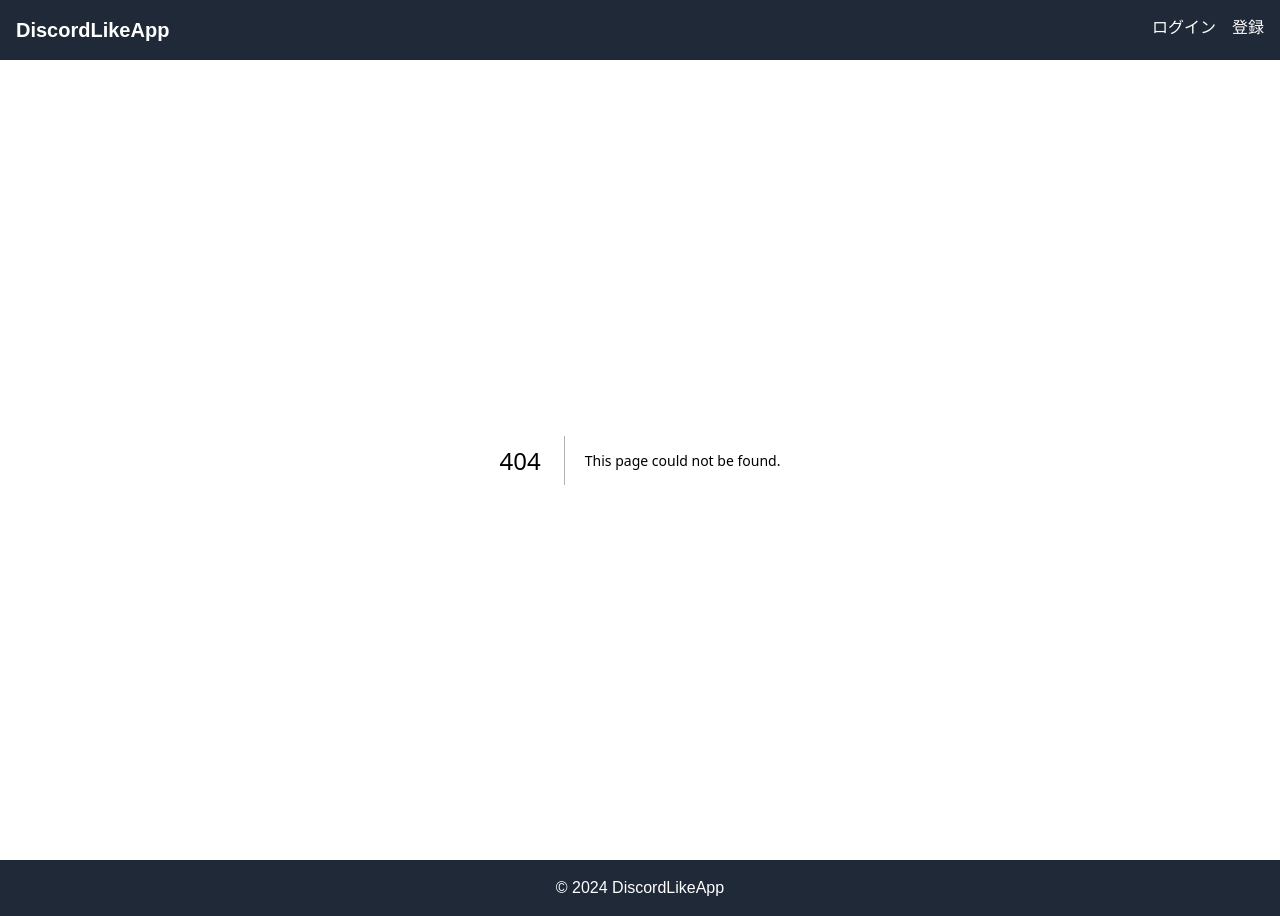
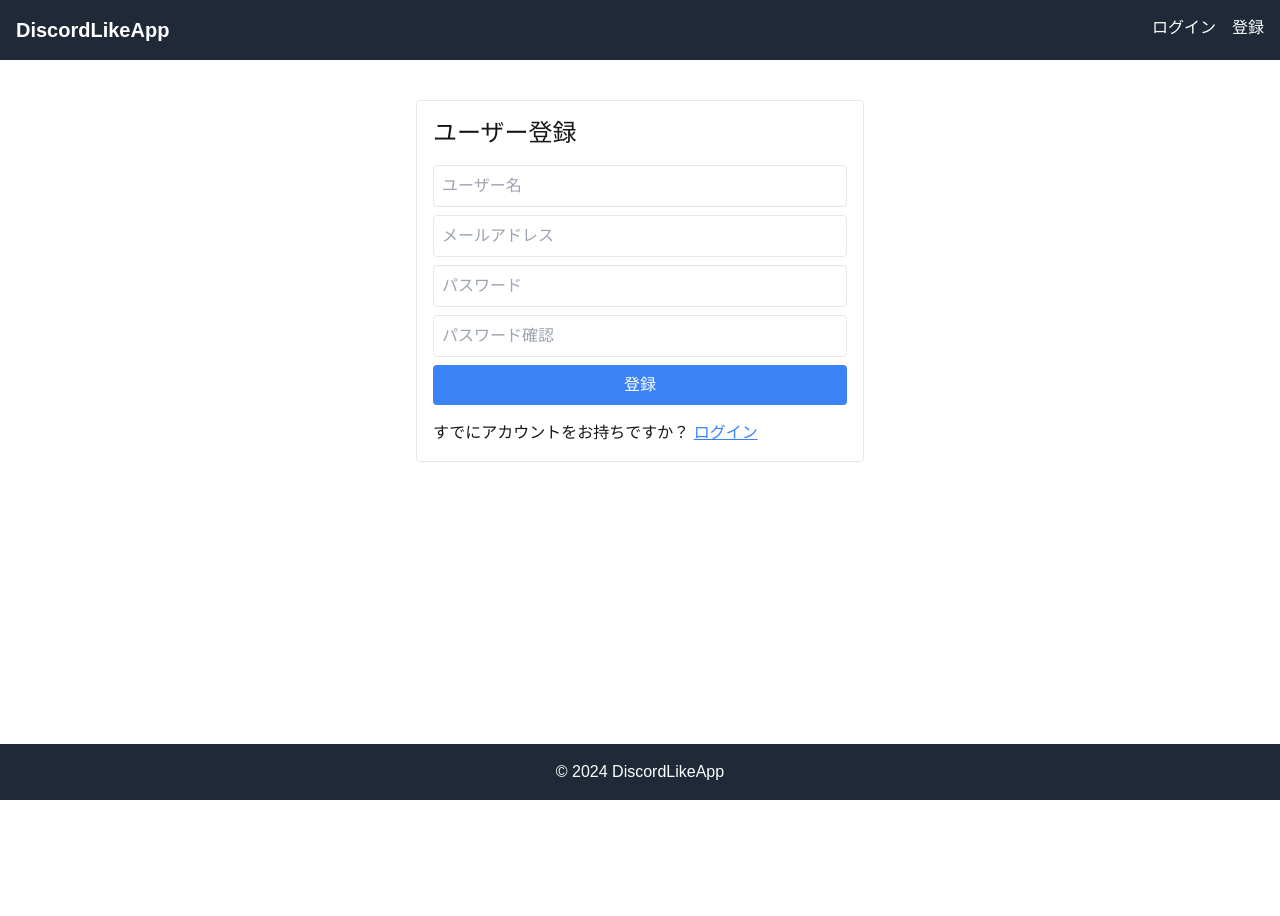
Before and after one commit to t2469/chat-app, a Next.js app in the folder frontend/: page /register in a window 1280 px wide. Before the commit this address had no page. After the commit the page ends 800 px from the top, so only its background shows below. Built offline with nearby package versions, Linux system fonts and the light colour scheme.

Commit message:
登録画面

```diff
--- /dev/null
+++ b/frontend/app/register/page.tsx
@@ -0,0 +1,96 @@
+'use client';
+
+import React, {useState, useContext} from 'react';
+import {AuthContext} from '@/context/AuthContext';
+import {useRouter} from 'next/navigation';
+
+const RegisterPage = () => {
+    const {signup} = useContext(AuthContext);
+    const router = useRouter();
+
+    const [form, setForm] = useState({
+        username: '',
+        email: '',
+        password: '',
+        password_confirmation: '',
+        avatar_url: '',
+    });
+
+    const handleChange = (e: React.ChangeEvent<HTMLInputElement>) => {
+        setForm({...form, [e.target.name]: e.target.value});
+    };
+
+    const handleSubmit = async (e: React.FormEvent) => {
+        e.preventDefault();
+        try {
+            await signup(form.username, form.email, form.password);
+            router.push('/dashboard');
+        } catch (error) {
+            console.error('Registration failed:', error);
+            alert('登録に失敗しました。');
+        }
+    };
+
+    return (
+        <div className="max-w-md mx-auto mt-10 p-4 border rounded">
+            <h1 className="text-2xl mb-4">ユーザー登録</h1>
+            <form onSubmit={handleSubmit}>
+                <input
+                    type="text"
+                    name="username"
+                    placeholder="ユーザー名"
+                    value={form.username}
+                    onChange={handleChange}
+                    required
+                    className="w-full p-2 mb-2 border rounded"
+                />
+                <input
+                    type="email"
+                    name="email"
+                    placeholder="メールアドレス"
+                    value={form.email}
+                    onChange={handleChange}
+                    required
+                    className="w-full p-2 mb-2 border rounded"
+                />
+                <input
+                    type="password"
+                    name="password"
+                    placeholder="パスワード"
+                    value={form.password}
+                    onChange={handleChange}
+                    required
+                    className="w-full p-2 mb-2 border rounded"
+                />
+                <input
+                    type="password"
+                    name="password_confirmation"
+                    placeholder="パスワード確認"
+                    value={form.password_confirmation}
+                    onChange={handleChange}
+                    required
+                    className="w-full p-2 mb-2 border rounded"
+                />
+                {/*<input*/}
+                {/*    type="text"*/}
+                {/*    name="avatar_url"*/}
+                {/*    placeholder="アバターURL（任意）"*/}
+                {/*    value={form.avatar_url}*/}
+                {/*    onChange={handleChange}*/}
+                {/*    className="w-full p-2 mb-4 border rounded"*/}
+                {/*/>*/}
+                <button type="submit" className="w-full bg-blue-500 text-white p-2 rounded">
+                    登録
+                </button>
+            </form>
+            <p className="mt-4">
+                すでにアカウントをお持ちですか？{' '}
+                <a href="/login" className="text-blue-500 underline">
+                    ログイン
+                </a>
+            </p>
+        </div>
+    );
+};
+
+export default RegisterPage;
```
